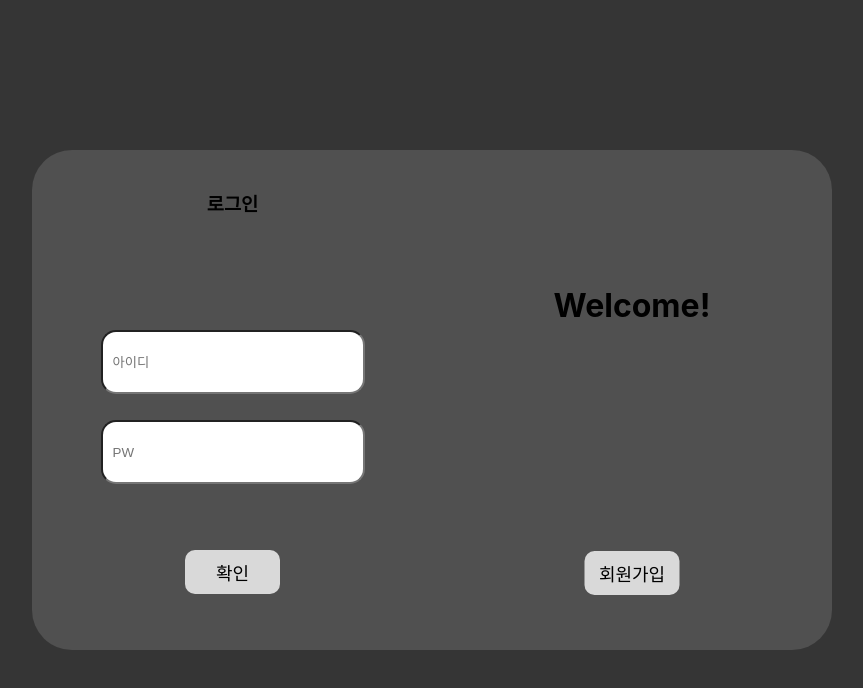
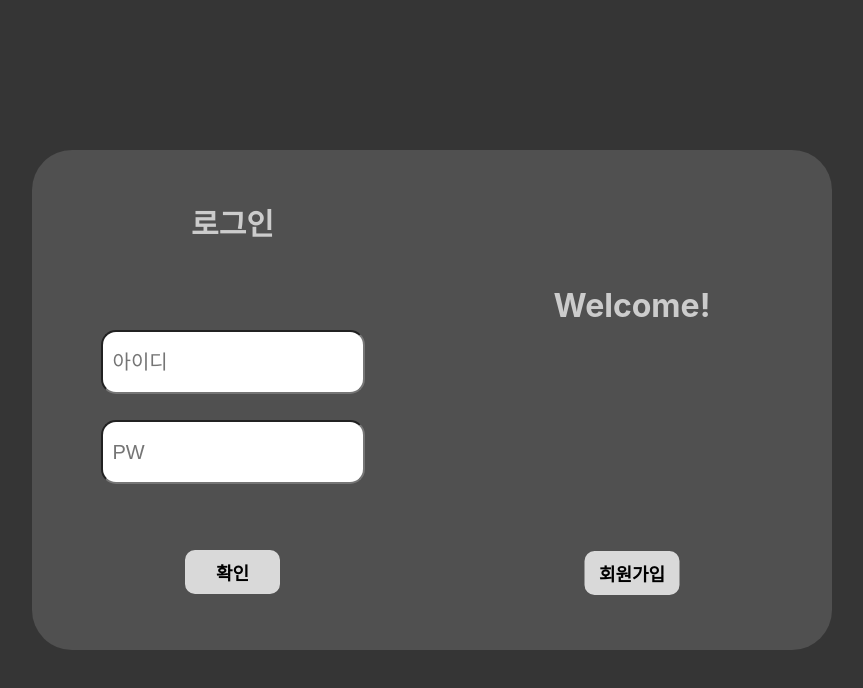
Before and after one commit to DCA-Dongguk-Chatting-Application/Chat, a React (Create React App) app in the folder front/: page / in a window 1280 px wide. Shown: the top 688 px of the page, without its empty margins (208-1071 px from the left). Built offline with nearby package versions, Linux system fonts and the light colour scheme.

Commit message:
UI개선, 로그아웃 버튼 추가

```diff
--- a/front/src/Login.jsx
+++ b/front/src/Login.jsx
@@ -103,6 +103,7 @@ export const Login = () => {
                     placeholder = "아이디"
                     onChange={(e) => setIdLogin(e.target.value)}></input>
                 <input class = "login-pw-textbox"
+                type = "password"
                     placeholder = "PW"
                     onChange={(e) => setPwLogin(e.target.value)}></input>
                 <button class = "login-confirm" onClick={handleLogin}>확인</button>
--- a/front/src/Main.jsx
+++ b/front/src/Main.jsx
@@ -378,7 +378,7 @@ const handleCreateRoom = async () => {
                     />
                     <input class = "profile-modal-name-textbox" placeholder="닉네임 입력" onChange={(e) => setProFileNick(e.target.value)}/>
                     <div class = "profile-modal-confirm-button" onClick = {handleProfileConfirm}>확인</div>
-                    <div class = "profile-modal-close" onClick={profileClose}>닫기</div>
+                    {/* <div class = "profile-modal-close" onClick={profileClose}>닫기</div> */}
                 </div>
             </div>
         )}
--- a/front/src/Setting.jsx
+++ b/front/src/Setting.jsx
@@ -90,6 +90,10 @@ useEffect(() => {
     navigate("/main");
   };
 
+  const logout = () => {
+    navigate("/");
+  };
+
   const sendRequest = async () => {///친구 신청 버튼 누르면 작동
     const token = localStorage.getItem("accessToken");
 
@@ -174,7 +178,9 @@ useEffect(() => {
 
 
       <div class = "background">
+
           <div class = "setting-profile-container">
+              <div class = "logout" onClick={logout}>Logout</div>
               <div class = "setting-profile-picture" >
               {loading==false ? (
                 "Loading..."
--- a/front/src/style.css
+++ b/front/src/style.css
@@ -48,6 +48,7 @@
     top : 20%;
     left : 50%;
     transform: translate(-50%, 0%);
+    color :#cccccc;
 }
 
 .login-panel-switch-button{
@@ -58,12 +59,17 @@
     width : 95px;
     height : 44px;
     text-align : center;
-
+    font-weight: 700;
     font-size : 18px;
     background-color : #D9D9D9;
-    border : none;
-    border-radius : 10px;
-}
+    border : 2px solid #d9d9d9;
+    border-radius : 10px;
+}
+
+.login-panel-switch-button:hover{
+    border : 2px solid #696969
+}
+
 
 
 .overall-container{
@@ -94,6 +100,8 @@
 .login-text{
     position : absolute;
     top : 20px;
+    color :#cccccc;
+    font-size : 30px;
 }
 
 .login-id-textbox{
@@ -103,6 +111,7 @@
     top : 180px;
     border-radius : 15px;
     padding : 10px;
+    font-size : 20px;
 }
 
 .login-pw-textbox{
@@ -112,6 +121,7 @@
     top : 270px;
     border-radius : 15px;
     padding : 10px;
+    font-size : 20px;
 }
 
 .login-confirm{
@@ -122,8 +132,13 @@
     top : 400px;
     font-size : 18px;
     background-color : #D9D9D9;
-    border : none;
-    border-radius : 10px;
+    border : 2px solid #d9d9d9;
+    border-radius : 10px;
+    font-weight: 700;
+}
+
+.login-confirm:hover{
+    border : 2px solid #696969;
 }
 
 .register-zone{
@@ -140,6 +155,8 @@
 .register-text{
     position : absolute;
     top : 20px;
+    font-size : 30px;
+    color :#cccccc;
 }
 
 .register-id-textbox{
@@ -149,6 +166,7 @@
     top : 110px;
     border-radius : 15px;
     padding : 10px;
+    font-size : 20px;
 }
 
 .register-pw-textbox{
@@ -158,6 +176,7 @@
     top : 180px;
     border-radius : 15px;
     padding : 10px;
+    font-size : 20px;
 }
 
 .register-name-textbox{
@@ -167,6 +186,7 @@
     top : 250px;
     border-radius : 15px;
     padding : 10px;
+    font-size : 20px;
 }
 
 .register-phone-textbox{
@@ -176,6 +196,7 @@
     top : 320px;
     border-radius : 15px;
     padding : 10px;
+    font-size : 20px;
 }
 
 .register-confirm{
@@ -186,8 +207,13 @@
     top : 400px;
     font-size : 18px;
     background-color : #D9D9D9;
-    border : none;
-    border-radius : 10px;
+    border : 2px solid #d9d9d9;
+    border-radius : 10px;
+    font-weight: 700;
+}
+
+.register-confirm:hover{
+    border : 2px solid #696969;
 }
 
 /*메인*/
@@ -271,6 +297,7 @@
     font-size : 20px;
     font-weight: 800;
     color :#353535;
+    white-space: nowrap;
 }
 
 .message-send-button:hover{
@@ -751,6 +778,7 @@
     bottom : 18px;
     left : 50%;
     transform: translate(-50%, 0%);
+
 }
 
 .left-banner-room-icon{
@@ -1573,3 +1601,20 @@
     height : 130px;
     display: flex;
 }
+
+.logout{
+    position : absolute;
+    width : 70px;
+    height : 24px;
+    background-color: #9F9D9D;
+    text-align: center;
+    border-radius: 5px;
+    border : 2px solid #9f9d9d;
+    top : 39%;
+    left : 140px;
+    transform: translate(-50%, 0%);
+    font-weight: 500;
+}
+.logout:hover{
+    border : 2px solid #535353;
+}
```
